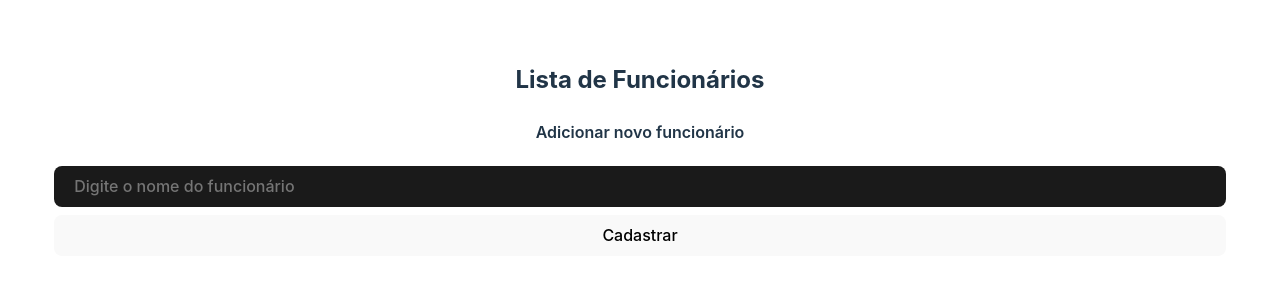
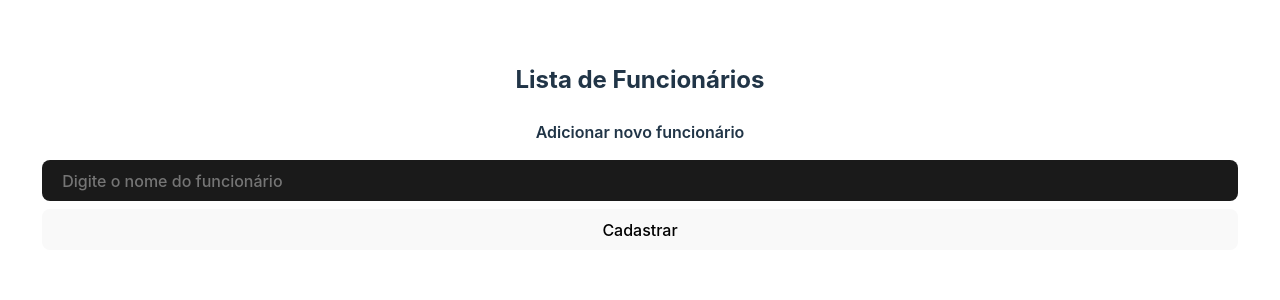
Before and after one commit to Maiquinho/react-lab, a React (Vite) app: page / in a window 1280 px wide. Shown: the top 300 px of the page. Built offline with nearby package versions, Linux system fonts and the light colour scheme.

Commit message:
feat: add employee form validate if field is not empty

```diff
--- a/src/components/AddEmployee/index.tsx
+++ b/src/components/AddEmployee/index.tsx
@@ -12,9 +12,11 @@ export function AddEmployee({ onAdd }: EmployeeSubmitForm) {
         setEmployeeField(e.target.value);
     }
 
-    function handleAddEmployee(){
-        onAdd(employeeField);
-        setEmployeeField('');
+    function handleAddEmployee() {
+        if(employeeField.length > 0){
+            onAdd(employeeField);
+            setEmployeeField('');
+        }
     }
 
 
--- a/src/components/AddEmployee/styles.css
+++ b/src/components/AddEmployee/styles.css
@@ -1,5 +1,6 @@
 .add-employee-fieldset {
     border: none;
+    padding: 0;
 }
 
 .add-employee-fieldset legend {
@@ -23,4 +24,7 @@
 
 .add-employee-fieldset input, .add-employee-fieldset button {
     width: 100%;
+    display: flex;
+    justify-content: center;
+    align-items: center;
 }
```
